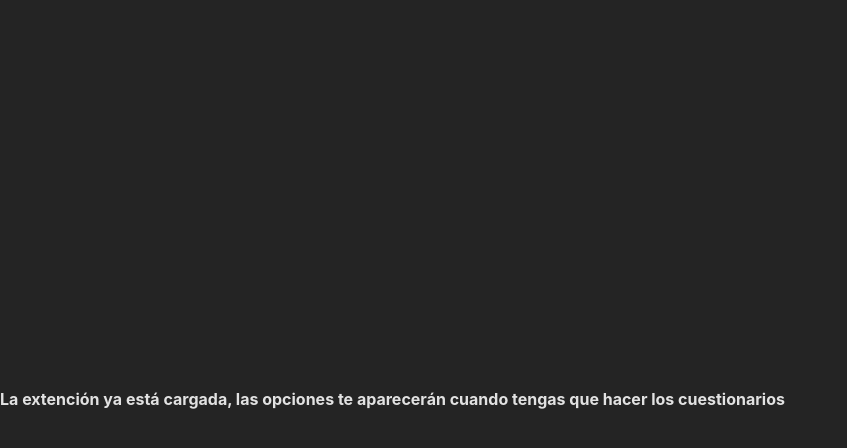
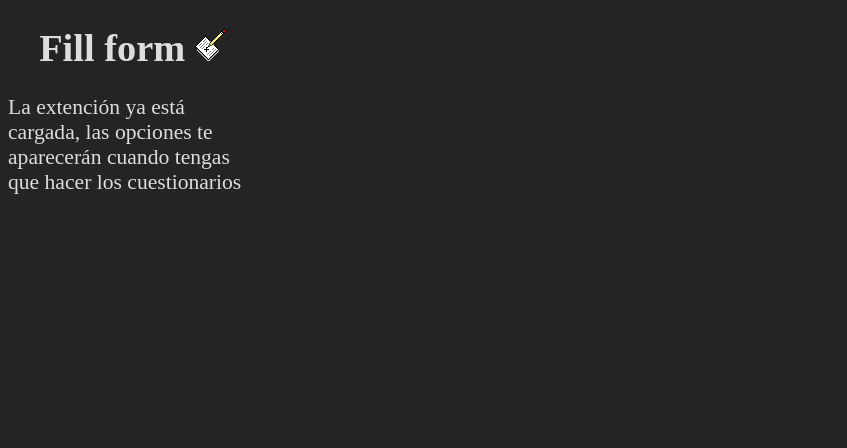
Before and after one commit to Leviakc/fill-form, a website built with Vite: page index.html in a window 1280 px wide. Shown: the whole page, without its empty margins (0-847 px from the left). Built offline with nearby package versions, Linux system fonts and the light colour scheme.

Commit message:
finish popup

```diff
--- a/index.html
+++ b/index.html
@@ -8,10 +8,11 @@
   </head>
   <body>
     <h1>
+      Fill form <span><img src="public/images/asistencia-32.png" /></span>
+    </h1>
+    <p>
       La extención ya está cargada, las opciones te aparecerán cuando tengas que
       hacer los cuestionarios
-    </h1>
-
-    <script type="module" src="/src/popup/popup.ts"></script>
+    </p>
   </body>
 </html>
--- a/src/popup/popup.css
+++ b/src/popup/popup.css
@@ -1,36 +1,20 @@
-:root {
-  font-family: Inter, system-ui, Avenir, Helvetica, Arial, sans-serif;
-  line-height: 1.5;
-  font-weight: 400;
-
-  color-scheme: light dark;
-  color: rgba(255, 255, 255, 0.87);
+html,
+body {
+  width: 250px;
   background-color: #242424;
-
-  font-synthesis: none;
-  text-rendering: optimizeLegibility;
-  -webkit-font-smoothing: antialiased;
-  -moz-osx-font-smoothing: grayscale;
+  color: #ddd;
 }
 
-a {
-  font-weight: 500;
-  color: #646cff;
-  text-decoration: inherit;
-}
-a:hover {
-  color: #535bf2;
-}
-
-body {
-  margin: 0;
-  display: flex;
-  place-items: center;
-  min-width: 320px;
-  min-height: 100vh;
+.hidden {
+  display: none;
 }
 
 h1 {
-  font-size: 1em;
-  line-height: 1.1;
+  font-size: 2.4rem;
+  text-align: center;
 }
+
+p {
+  font-size: 1.35rem;
+  text-wrap: wrap;
+}
--- a/src/popup/popup.ts
+++ /dev/null
@@ -1 +0,0 @@
-console.log("popup/main.ts");
```
Also changed, not shown: README.md.
